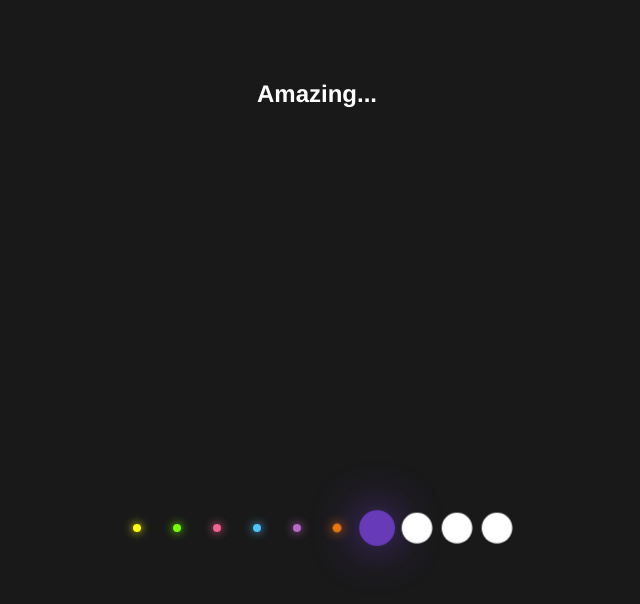
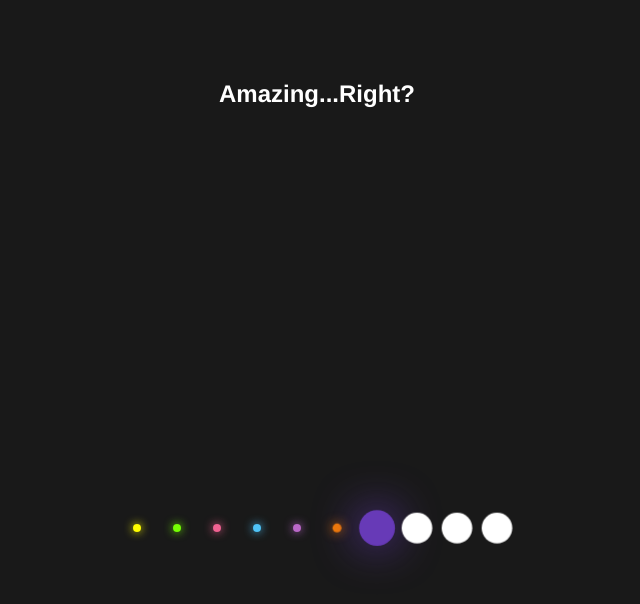
Before and after one commit to dezdaking/my-sec-repo, a plain HTML site: page index.html in a window 1280 px wide. Shown: the whole page, without its empty margins (323-963 px from the left). Drawn offline with Linux system fonts and the light colour scheme.

Commit message:
updated h2

```diff
--- a/index.html
+++ b/index.html
@@ -8,7 +8,7 @@
   </head>
   <body>
     <div>
-      <h2>Amazing...</h2>
+      <h2>Amazing...Right?</h2>
       <ul>
         <li></li>
         <li></li>
```
